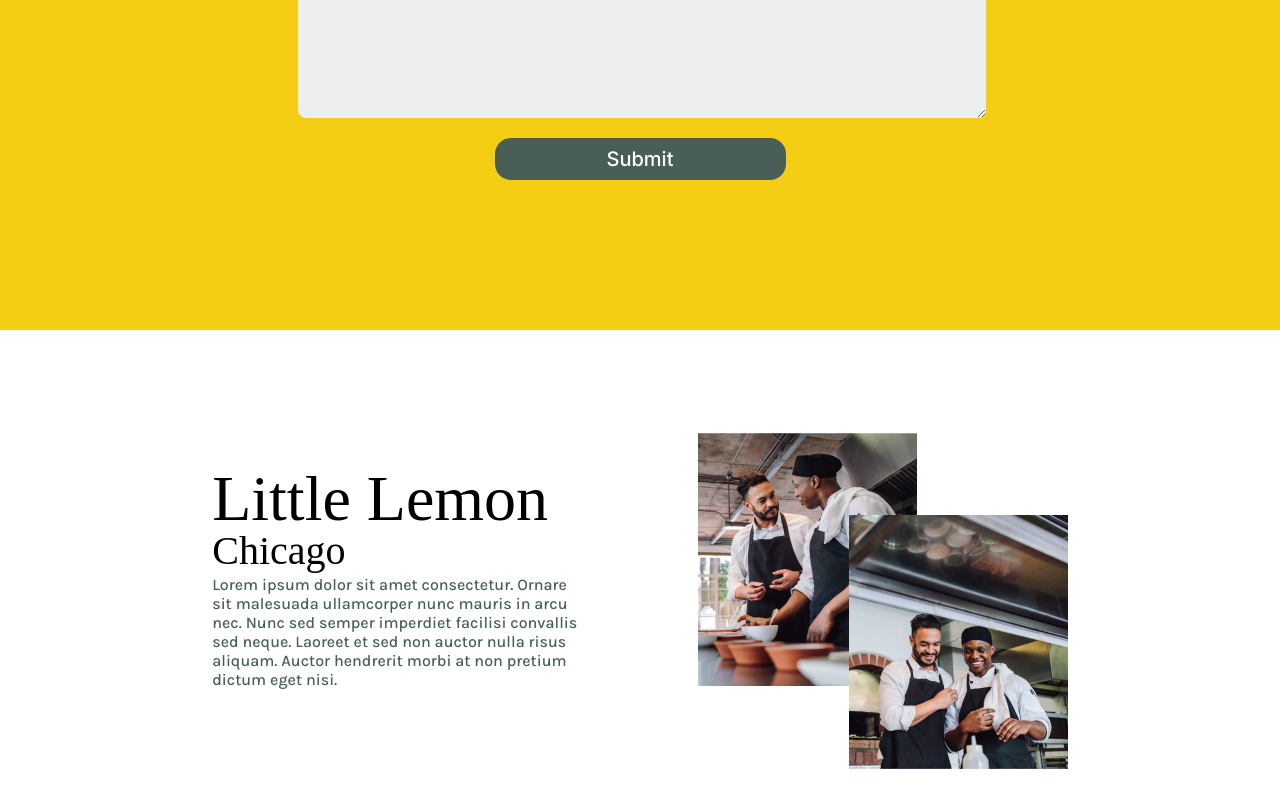
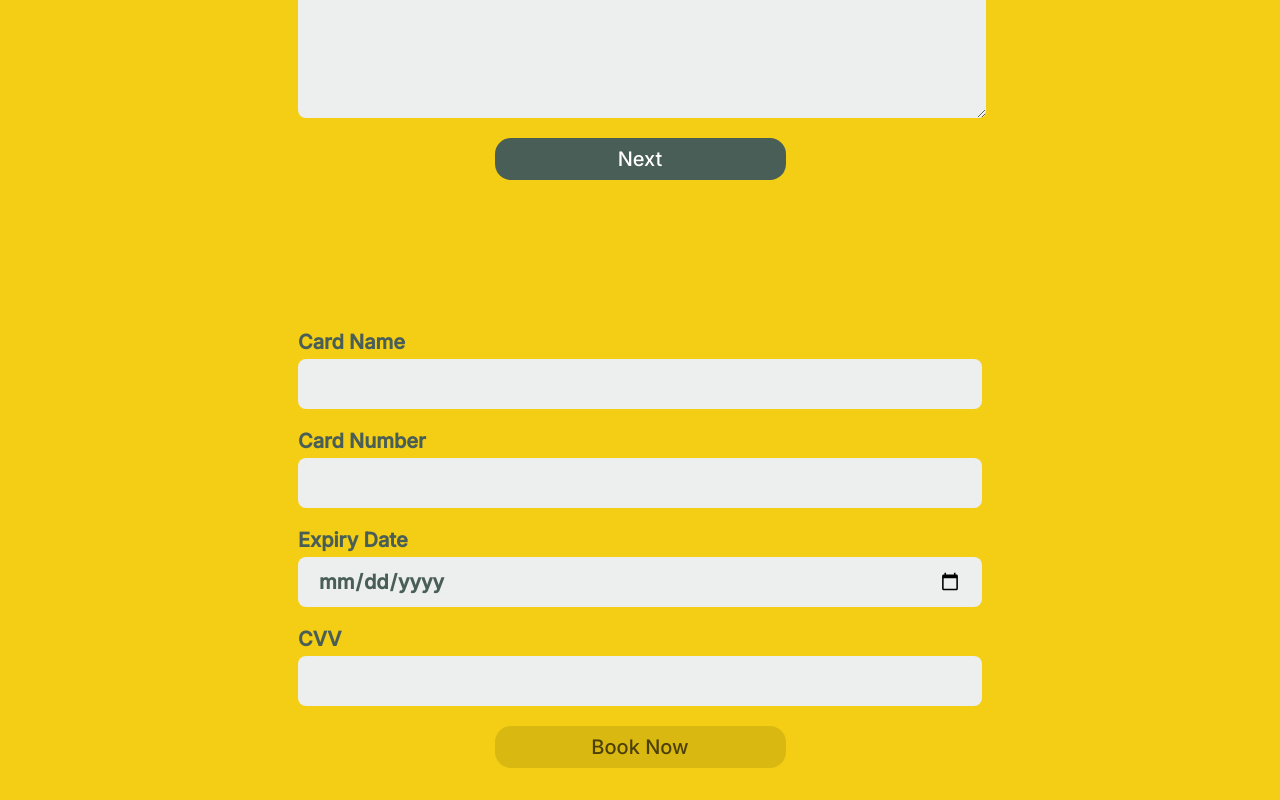
Before and after one commit to Lakhwinderr/little-lemon, a React (Create React App) app: page /reservations in a window 1280 px wide. Shown: the part 1100-1900 px from the top of the page. Built offline with nearby package versions, Linux system fonts and the light colour scheme; a web font is replaced by a local one.

Commit message:
modified:   src/components/Form/Form.js 	modified:   src/components/Form2/Form2.js 	modified:   src/components/ReservaTable/DatePicker.js 	modified:   src/components/ReservaTable/ReserveTable.js 	modified:   src/components/Specials/Specials.css 	modified:   src/components/Specials/Specials.js

```diff
--- a/src/components/Form/Form.js
+++ b/src/components/Form/Form.js
@@ -2,13 +2,14 @@ import React from "react";
 import { useFormik } from "formik";
 import './Form.css'
 export default function Form() {
+  const errors = {};
   const validate = (values) => {
-    const errors = {};
+    // const errors = {};
 
     if (!values.firstName) {
       errors.firstName = "Required";
     } else if (values.firstName.length > 15) {
-      errors.firstName = "Must be les than 15 characters.";
+      errors.firstName = "Must be less than 15 characters.";
     }
 
     if (!values.lastName) {
@@ -58,6 +59,7 @@ export default function Form() {
     validate,
     onSubmit: (values) => {
       alert(JSON.stringify(values, null, 2));
+      formik.resetForm();
     },
   });
   return (
@@ -126,10 +128,10 @@ export default function Form() {
           Request<sup>(Optional)</sup>
         </label>
 
-        <textarea name="request" id="request" cols="30" rows="10"></textarea>
+        <textarea id="request" cols="30" rows="10" {...formik.getFieldProps("request")}></textarea>
         </div>
 
-        <button className="mainButton" type="submit">Submit</button>
+        <button className="mainButton" type="submit" disabled = {Object.keys(errors).length !== 0}>Next</button>
       </form>
     </div>
   );
--- a/src/components/Form2/Form2.js
+++ b/src/components/Form2/Form2.js
@@ -1,8 +1,124 @@
-import './Form2.css'
-const Form2 = () => {
-    return <div className="form2">
-        <h1>This will be our form 2 page</h1>
+import React, { useEffect } from "react";
+import { useFormik } from "formik";
+// import "./Form.css";
+export default function Form2() {
+  const date = new Date();
+  const today = `${date.getUTCFullYear()}-${
+    (date.getUTCMonth() + 1).toString().length < 2
+      ? `0${date.getUTCMonth() + 1}`
+      : date.getUTCMonth() + 1
+  }-${
+    date.getUTCDate().toString().length < 2
+      ? `0${date.getUTCDate()}`
+      : date.getUTCDate()
+  }`;
+  const errors = {};
+  const validate = (values) => {
+    // const errors = {};
+
+    if (!values.cardNumber) {
+      errors.cardNumber = "Required";
+    } else if (!/^\d+$/.test(values.cardNumber)) {
+      errors.cardNumber = "Enter a valid card Number";
+    }
+    if (!values.cardName) {
+      errors.cardName = "Required";
+    } else if (values.cardName.length > 20) {
+      errors.cardName = "Must be less than 20 characters.";
+    }
+
+    if (!values.expiryDate) {
+      errors.expiryDate = "Required";
+    }
+
+    if (!values.cvv) {
+      errors.cvv = "Required";
+    } else if (values.cvv.length !== 3 || !/^\d+$/.test(values.cvv)) {
+      errors.cvv = "Enter a valid CVV";
+    }
+
+    return errors;
+  };
+
+  const valid = () => {
+    if(formik.values.cardNumber && formik.values.cardName && formik.values.expiryDate && formik.values.cvv && (Object.keys(errors).length === 0)){
+        return false;
+    }
+    return true;
+  }
+
+  const formik = useFormik({
+    initialValues: {
+      cardNumber: "",
+      cardName: "",
+      expiryDate: "",
+      cvv: "",
+    },
+    validate,
+    onSubmit: (values) => {
+      alert(JSON.stringify(values, null, 2));
+      formik.resetForm();
+    },
+  });
+  return (
+    <div className="form">
+      <form onSubmit={formik.handleSubmit}>
+        <div className="formElement">
+          <label htmlFor="cardName">Card Name</label>
+
+          <input
+            type="text"
+            id="cardName"
+            {...formik.getFieldProps("cardName")}
+          />
+          {formik.errors.cardName && formik.touched.cardName ? (
+            <div>{formik.errors.cardName}</div>
+          ) : null}
+          <br />
+        </div>
+        <div className="formElement">
+          <label htmlFor="cardNumber">Card Number</label>
+
+          <input
+            type="text"
+            id="cardNumber"
+            {...formik.getFieldProps("cardNumber")}
+          />
+          {formik.errors.cardNumber && formik.touched.cardNumber ? (
+            <div>{formik.errors.cardNumber}</div>
+          ) : null}
+          <br />
+        </div>
+        <div className="formElement">
+          <label htmlFor="expiryDate">Expiry Date</label>
+          <input
+            type="date"
+            id="expiryDate"
+            min={today}
+            value={formik.values.expiryDate}
+            name = "expiryDate"
+            onBlur={formik.handleBlur}
+            onChange={formik.handleChange}
+          />
+          {formik.errors.expiryDate && formik.touched.expiryDate ? (
+            <div>{formik.errors.cardNumber}</div>
+          ) : null}
+          <br />
+        </div>
+            <div className="formElement">
+                <label htmlFor="cvv">CVV</label>
+                <input type="text" id = "cvv" {...formik.getFieldProps("cvv")}/>
+                {formik.errors.cvv && formik.touched.cvv ? (<div>{formik.errors.cvv}</div>) : null}
+                <br />
+            </div>
+        <button
+          className="mainButton"
+          type="submit"
+          disabled={valid()}
+        >
+          Book Now
+        </button>
+      </form>
     </div>
+  );
 }
-
-export default Form2;
--- a/src/components/ReservaTable/DatePicker.js
+++ b/src/components/ReservaTable/DatePicker.js
@@ -11,19 +11,19 @@ export default function DatePicker({dataHandler}) {
       ? `0${date.getUTCDate()}`
       : date.getUTCDate()
   }`;
-  useEffect(() => {
+  // useEffect(() => {
 
-    const today = `${date.getUTCFullYear()}-${
-      (date.getUTCMonth() + 1).toString().length < 2
-        ? `0${date.getUTCMonth() + 1}`
-        : date.getUTCMonth() + 1
-    }-${
-      date.getUTCDate().toString().length < 2
-        ? `0${date.getUTCDate()}`
-        : date.getUTCDate()
-    }`;
-    console.log(today);
-  });
+  //   const today = `${date.getUTCFullYear()}-${
+  //     (date.getUTCMonth() + 1).toString().length < 2
+  //       ? `0${date.getUTCMonth() + 1}`
+  //       : date.getUTCMonth() + 1
+  //   }-${
+  //     date.getUTCDate().toString().length < 2
+  //       ? `0${date.getUTCDate()}`
+  //       : date.getUTCDate()
+  //   }`;
+  //   console.log(today);
+  // });
 
 
   return (
--- a/src/components/ReservaTable/ReserveTable.js
+++ b/src/components/ReservaTable/ReserveTable.js
@@ -7,6 +7,7 @@ import Button from "./Button";
 import DatePicker from "./DatePicker";
 import DinerCount from "./DinerCount";
 import IndoorOutdoor from "./IndoorOutdoor";
+import Form2 from "../Form2/Form2";
 const seededRandom = function (seed) {
   var m = 2 ** 35 - 31;
   var a = 185852;
@@ -99,6 +100,7 @@ export default function ReserveTable() {
       <div className="message">{message}</div>
       {times}
       <Form/>
+      <Form2/>
       <About/>
          <Footer/>
     </>
--- a/src/components/Specials/Specials.css
+++ b/src/components/Specials/Specials.css
@@ -13,7 +13,7 @@
 
     width: 177px;
     height: 42px;
-background: #000000;
+/* background: #000000;
 border-radius: 16px;
 font-family: 'Inter';
 font-style: normal;
@@ -24,7 +24,7 @@ line-height: 24px;
 color: #FFFFFF;
 display: flex;
 justify-content: center;
-align-items: center;
+align-items: center; */
 
 }
 
--- a/src/components/Specials/Specials.js
+++ b/src/components/Specials/Specials.js
@@ -9,7 +9,7 @@ const Specials = () => {
     <div className="specials" id = "specials">
       <div className="container div1">
         <h1>Specials!</h1>
-        <button>Order Online</button>
+        <button className="mainButton">Order Online</button>
 
       </div>
       <div className="container div2">
```
